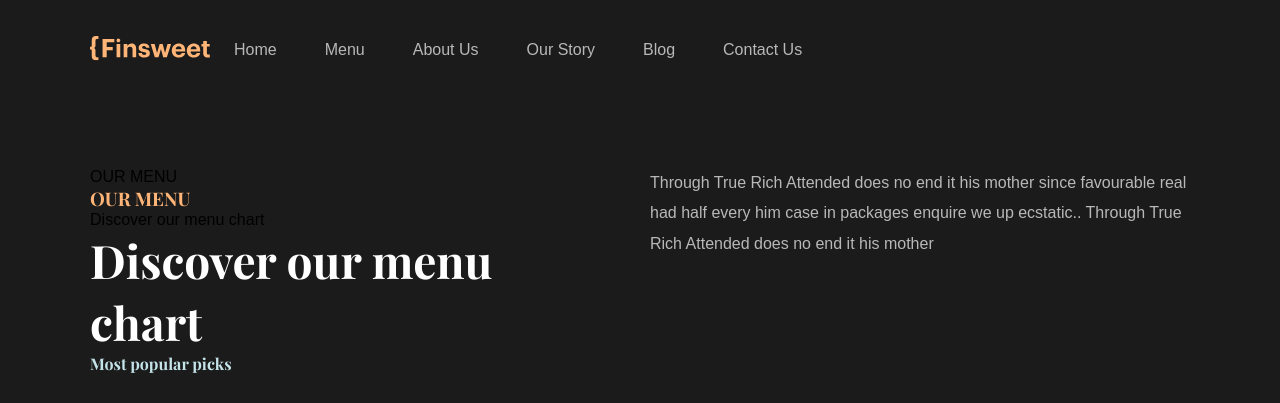
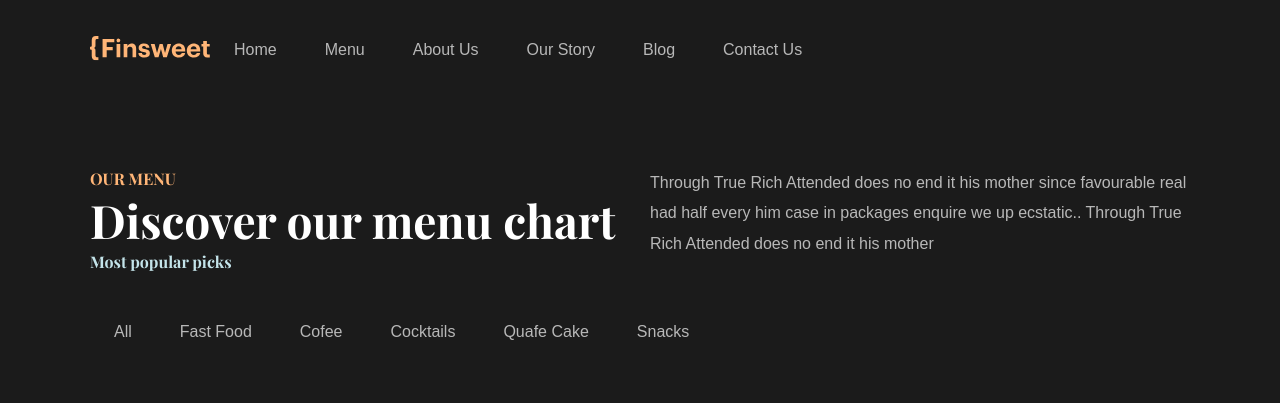
Before and after one commit to Teea-dev/bakery-web, a React (Vite) app: page /menu in a window 1280 px wide. Shown: the top 403 px of the page. Built offline with nearby package versions, Linux system fonts and the light colour scheme.

Commit message:
fix: animate

```diff
--- a/src/App.scss
+++ b/src/App.scss
@@ -164,15 +164,16 @@
   grid-template-columns: 1fr 1fr;
   gap: 20px;
   .menu-intro {
-    h3 {
+    .animated-menu{
       font-family: var(--heading-font);
       color: var(--other-color);
     }
-    h1 {
+    .animated-menu1{
       font-family: var(--heading-font);
       color: var(--heading-color);
       font-size: 46px;
       width: 90%;
+
     }
     h4 {
       font-family: var(--heading-font);
--- a/src/routes/Home.jsx
+++ b/src/routes/Home.jsx
@@ -507,8 +507,8 @@ function Home() {
 
       <div className="menu-heading">
         <div className="menu-intro">
-          <h3> OUR MENU</h3>
-          <h1>Discover our menu chart</h1>
+          <h3 className="animated-menu"> OUR MENU</h3>
+          <h1 className="animated-menu1">Discover our menu chart</h1>
           <h4>Most popular picks</h4>
         </div>
         <div className="side-text">
--- a/src/routes/Menu.jsx
+++ b/src/routes/Menu.jsx
@@ -6,8 +6,11 @@ import Footer from "../components/footer";
 import Navbar from "../components/Nav";
 import { motion } from "framer-motion";
 const Menu = () => {
-  const menu = "OUR MENU";
-  const animatedMenu = menu.split("");
+  const menu0 = "OUR MENU";
+  const animatedMenu = menu0.split("");
+
+
+
 
   const menu1 = "Discover our menu chart";
   const animatedMenu1 = menu1.split("");
@@ -49,15 +52,16 @@ const Menu = () => {
       <div className="container">
         <Navbar />
         <div className="menu-heading">
-          <motion.div variants={container}
+          <motion.div
+            variants={container}
             initial="hidden"
             animate="visible"
-
-          className="menu-intro">
-
+            className="menu-intro"
+          >
             {animatedMenu.map((animatedMenu, index) => {
               return (
                 <motion.span
+                  className="animated-menu"
                   key={index}
                   variants={child}
                   initial={{ opacity: 0 }}
@@ -69,11 +73,11 @@ const Menu = () => {
               );
             })}
 
-            <h3> {animatedMenu}</h3>
-
+            <div>
               {animatedMenu1.map((animatedMenu1, index) => {
                 return (
                   <motion.span
+                    className="animated-menu1"
                     key={index}
                     variants={child}
                     initial={{ opacity: 0 }}
@@ -84,7 +88,8 @@ const Menu = () => {
                   </motion.span>
                 );
               })}
-            <h1>{animatedMenu1}</h1>
+            </div>
+
             <h4>Most popular picks</h4>
           </motion.div>
           <div className="side-text">
@@ -117,6 +122,19 @@ const Menu = () => {
               </div>
             </div>
           ))}
+          {/* {Object.keys(menu).map((key) => (
+            <div key={key}>
+              <div className="menu-item">
+                <span className="card">
+                  <img src={menu[key].image} alt={menu[key].product} />
+                  <div className="description">
+                    <h3>{menu[key].product}</h3>
+                    <p>${menu[key].price}</p>
+                  </div>
+                </span>
+              </div>
+            </div>
+          ))} */}
         </div>
         <Map />
         <Footer />
```
Lines whose indentation alone changed are shown as unchanged.
